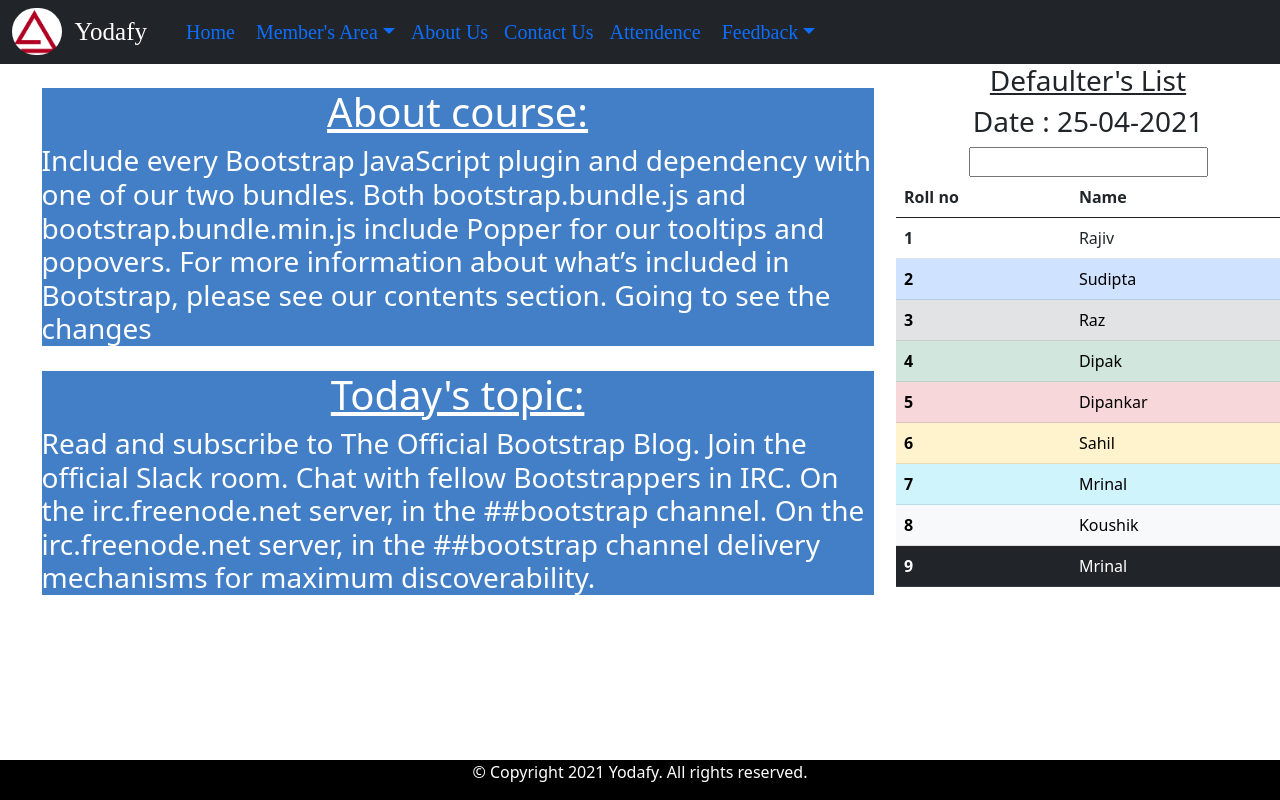
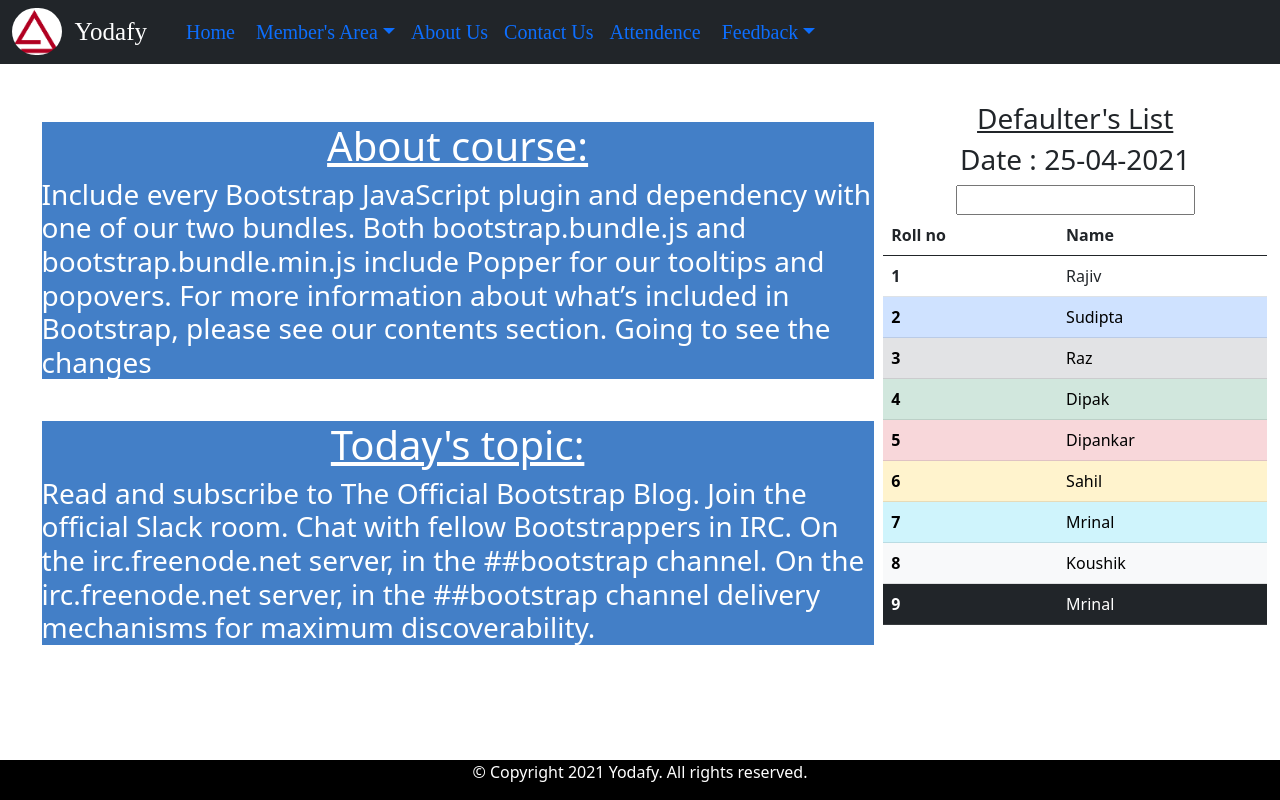
Before and after one commit to dipak125/class_attendence, a React (Create React App) app: page / in a window 1280 px wide. Built offline with nearby package versions, Linux system fonts and the light colour scheme.

Commit message:
layout changed of home

```diff
--- a/src/App.css
+++ b/src/App.css
@@ -50,13 +50,15 @@ button{
   width:30%;
   height:80%;
   float:right;
+  margin-top: 3%;
+  margin-right:1%;
 
 }
 .top{
   width:100%;
   height:50%;
   float:top;
-  margin-top:3%;
+  margin-top:7%;
   margin-left:5%;
   color:white;
   background-color:rgb(67,127,199);
@@ -66,7 +68,7 @@ button{
   height:50%;
   float:top;
   margin-left:5%;
-  margin-top:3%;
+  margin-top:5%;
   background-color:rgb(67,127,199);
   color:white;
 
--- a/src/App.js
+++ b/src/App.js
@@ -21,7 +21,7 @@ const App=()=>{
     students:[
       {
         roll:1,
-        name: "sudi",
+        name: "sudipta",
 
 
       },
--- a/src/Delete.jsx
+++ b/src/Delete.jsx
@@ -22,7 +22,7 @@ const Delete=(props)=>{
         <h4 class="card-text">Name: {student.name}</h4>
         <h4 class="card-texte">Email:dgope@gmail.com</h4>
         <h4 class="card-text">Course:</h4>
-        <h4 class="card-text">Sure you want to delete</h4>
+        <h5 class="card-text">Sure you want to delete</h5>
         <button class="btn btn-outline-danger">Confirm</button>
       </div>
     </div>
--- a/src/Students.jsx
+++ b/src/Students.jsx
@@ -1,5 +1,5 @@
 import React from "react";
-import {BroserRouter,Route,Link} from "react-router-dom";
+import { Link } from "react-router-dom";
 
 const Students=(props)=>{
     const{students}=props;
```
